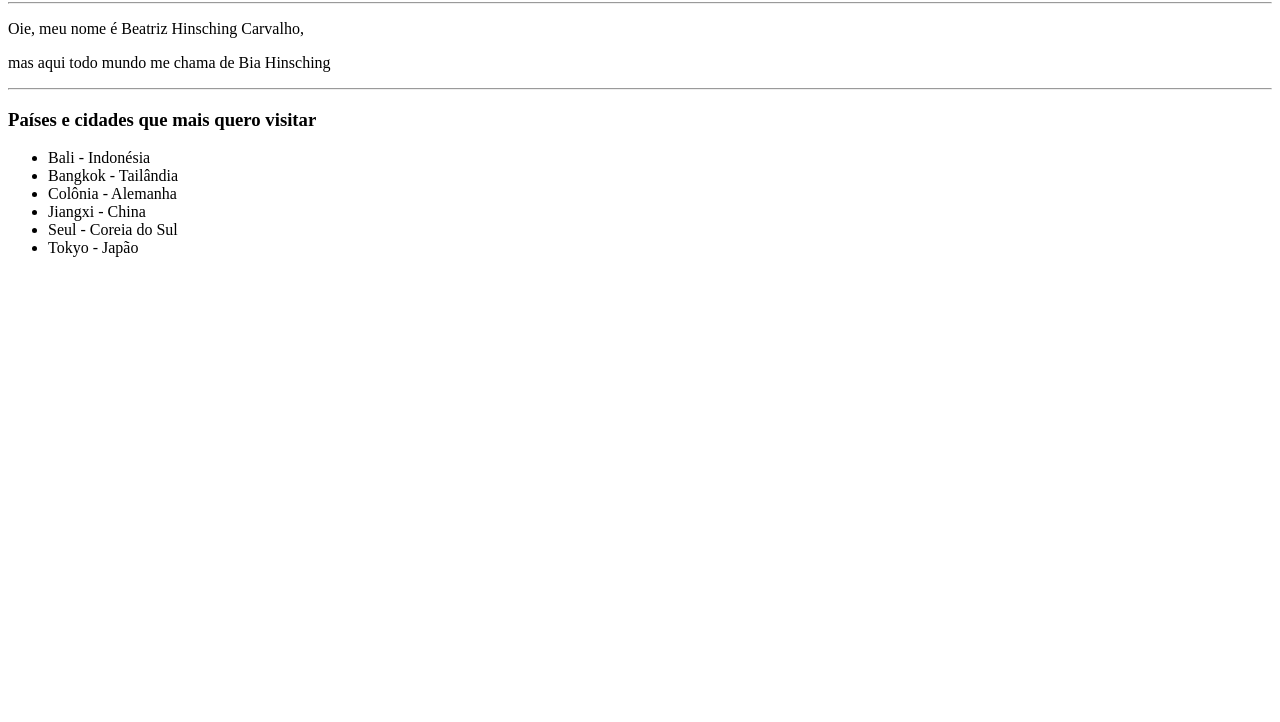
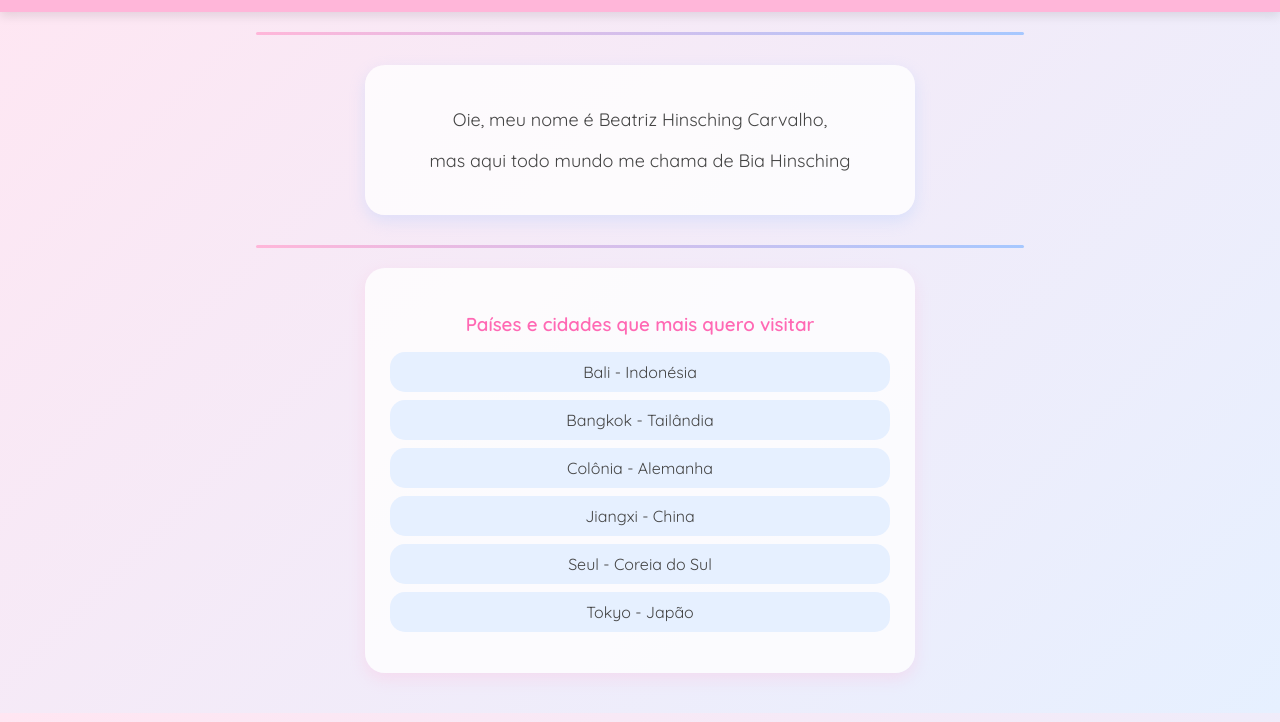
Before and after one commit to diegonv-gh/hands_on5_ds, a plain HTML site: page Beatriz/bia.html in a window 1280 px wide. Shown: the part 78-800 px from the top of the page. Drawn offline with Linux system fonts and the light colour scheme; files that its build step writes are made by us from their sources; the site is published under a folder, as on GitHub Pages, so addresses that start at the root find nothing.

Commit message:
Fix stylesheet link in bia.html

```diff
--- a/Beatriz/bia.html
+++ b/Beatriz/bia.html
@@ -4,7 +4,7 @@
     <meta charset="UTF-8">
     <meta name="viewport" content="width=device-width, initial-scale=1.0">
     <title>Bia</title>
-    <link rel="stylesheet" href="/Beatriz/style.css">
+    <link rel="stylesheet" href="Beatriz/style.css">
 </head>
 <body>
     <header><h1>Apresentação pessoal</h1></header>
```
